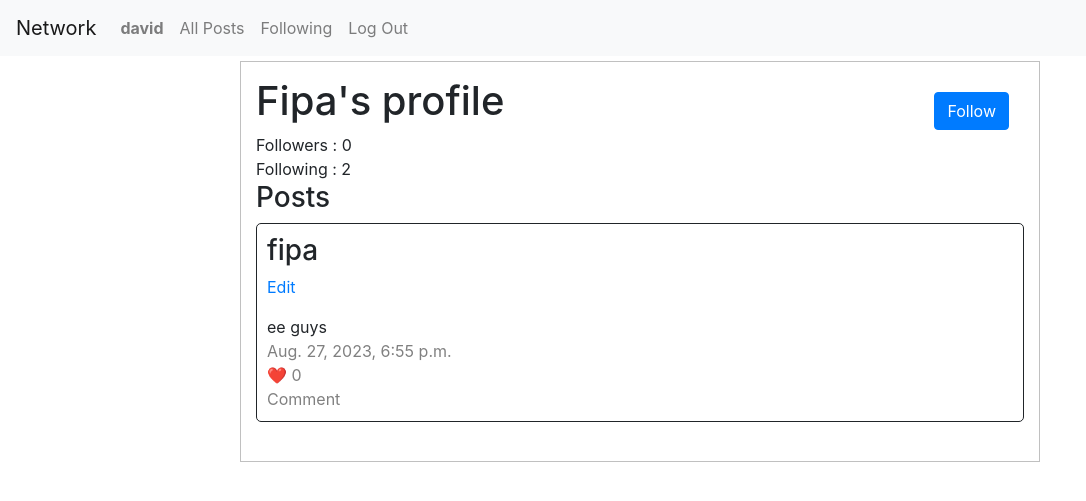
After one commit to Dadi04/network-project4, a Django app: a page that uses network/templates/network/layout.html in a window 1280 px wide. The commit adds this page. Shown: the top 501 px of the page, without its empty margins (0-1086 px from the left). Run offline with Django 3.2, Linux system fonts and the light colour scheme; a user stored in the database is signed in; data comes from the database, SQL or seed files in the repository; some libraries are stand-ins or nearby versions.

Commit message:
added features 'Profile Page' and 'Followers/Following'

```diff
--- a/network/models.py
+++ b/network/models.py
@@ -3,8 +3,8 @@ from django.db import models
 from django.utils import timezone
 
 class User(AbstractUser):
-    follows = models.IntegerField(default=0)
-    followers = models.IntegerField(default=0)
+    followers = models.JSONField(default=list)
+    following = models.JSONField(default=list)
 
 class NewPost(models.Model):
     posted_by = models.ForeignKey(User, on_delete=models.CASCADE, related_name='user')
--- a/network/static/network/styles.css
+++ b/network/static/network/styles.css
@@ -17,3 +17,17 @@
     text-decoration: none;
     color: gray;
 }
+
+#profile {
+    width: 800px;
+    height: auto;
+    margin: 5px auto;
+    border: 0.5px silver solid;
+    padding: 15px;
+}
+
+.follow {
+    display: inline;
+    float: right;
+    margin: 15px;
+}
--- a/network/templates/network/index.html
+++ b/network/templates/network/index.html
@@ -14,7 +14,7 @@
         {% if posts %}
             {% for post in posts %}
                 <div class="posts">
-                    <h3>{{ user.username }}</h3>
+                    <h3>{{ post.posted_by.username }}</h3>
                     <p><a href="#">Edit</a></p>
                     {{ post.text }}<br>
                     <span class="greytext">{{ post.timestamp }}</span><br>
--- a/network/templates/network/layout.html
+++ b/network/templates/network/layout.html
@@ -8,15 +8,14 @@
         <link href="{% static 'network/styles.css' %}" rel="stylesheet">
     </head>
     <body>
-
         <nav class="navbar navbar-expand-lg navbar-light bg-light">
-            <a class="navbar-brand" href="#">Network</a>
+            <a class="navbar-brand" href="{% url 'index' %}">Network</a>
 
             <div>
               <ul class="navbar-nav mr-auto">
                 {% if user.is_authenticated %}
                     <li class="nav-item">
-                        <a class="nav-link" href="#"><strong>{{ user.username }}</strong></a>
+                        <a class="nav-link" href="{% url 'profile' user.username %}"><strong>{{ user.username }}</strong></a>
                     </li>
                 {% endif %}
                 <li class="nav-item">
--- /dev/null
+++ b/network/templates/network/profile.html
@@ -0,0 +1,36 @@
+{% extends "network/layout.html" %}
+
+{% block title %}
+    Profile info
+{% endblock %}
+
+{% block body %}
+    <div id="profile">
+        {% if follow and not followed %}
+            <form action="{% url 'follow' user_profile.username %}" method="post">
+                {% csrf_token %}
+                <input type="submit" value="Follow" class="btn btn-primary follow">
+            </form>
+        {% elif followed and not follow %}
+            <button class="btn btn-primary follow" disabled>Following</button>
+        {% endif %}
+        <h1>{{ user_profile.username|capfirst }}'s profile</h1>
+        Followers : {{ user_profile.followers|length  }} <br>
+        Following : {{ user_profile.following|length  }} <br>
+        <h3>Posts</h3>
+        {% if posts %}
+            {% for post in posts %}
+                <div class="posts">
+                    <h3>{{ user_profile.username }}</h3>
+                    <p><a href="#">Edit</a></p>
+                    {{ post.text }}<br>
+                    <span class="greytext">{{ post.timestamp }}</span><br>
+                    <a href="#" class="greylink">❤️ {{ post.likes }}</a><br>
+                    <a href="#" class="greylink">Comment</a>
+                </div><br>
+            {% endfor %}
+        {% else %}
+            {{ user_profile.username }} haven't posted anything yet!
+        {% endif %}
+    </div>
+{% endblock %}
--- a/network/urls.py
+++ b/network/urls.py
@@ -8,5 +8,7 @@ urlpatterns = [
     path("login", views.login_view, name="login"),
     path("logout", views.logout_view, name="logout"),
     path("register", views.register, name="register"),
-    path("newpost", views.newpost, name="newpost")
+    path("newpost", views.newpost, name="newpost"),
+    path("profile/<str:username>", views.profile, name="profile"),
+    path("follow/<str:username>", views.follow, name="follow")
 ]
--- a/network/views.py
+++ b/network/views.py
@@ -1,15 +1,16 @@
 from django.contrib.auth import authenticate, login, logout
 from django.db import IntegrityError
 from django.http import HttpResponse, HttpResponseRedirect
-from django.shortcuts import render
+from django.shortcuts import redirect, render
 from django.urls import reverse
+from django.contrib.auth.decorators import login_required
 
 from .models import User, NewPost
 
 
 def index(request):
     return render(request, "network/index.html", {
-        "posts": NewPost.objects.all()
+        "posts": NewPost.objects.all().order_by('-timestamp')
     })
 
 
@@ -64,11 +65,55 @@ def register(request):
     else:
         return render(request, "network/register.html")
 
+@login_required
 def newpost(request):
     if request.method == "POST":
         text = request.POST['new_post']
         new_post = NewPost.objects.create(posted_by=request.user, text=text)
         new_post.save()
         return render(request, "network/index.html", {
-            "posts": NewPost.objects.all()
+            "posts": NewPost.objects.all().order_by('-timestamp')
         })
+
+@login_required
+def profile(request, username):
+    # if user's profile i am trying to connect to is mine, don't show any button
+    if username == request.user.username:
+        follow = False
+        followed = False
+    # if not
+    else:
+        # check if my name is in the follows list and if it is, turn on followed button
+        if request.user.username in User.objects.get(username=username).followers:
+            followed = True
+            follow = False
+        # if not
+        else:
+            # turn on follow button
+            followed = False
+            follow = True
+
+    return render(request, "network/profile.html", {
+        "user": request.user,
+        "user_profile": User.objects.get(username=username),
+        "posts": NewPost.objects.filter(posted_by=User.objects.get(username=username)).order_by('-timestamp'),
+        "follow": follow,
+        "followed": followed,
+    })
+
+@login_required
+def follow(request, username):
+    if request.method == "POST":
+        # get the info of the account i want to follow and give me it's list
+        user = User.objects.get(username=username)
+        # get a new follower's account
+        new_follower = User.objects.get(username=request.user.username)
+
+        # append follower to the user he is trying to follow
+        user.followers.append(new_follower.username)
+        user.save()
+        # append his account to following on my account
+        new_follower.following.append(user.username)
+        new_follower.save()
+        # redirect back to the same page
+        return redirect(request.META.get('HTTP_REFERER', 'network/index.html'))
```
Also changed, not shown: db.sqlite3, network/migrations/0003_remove_user_followers_alter_user_follows.py (added), network/migrations/0004_rename_follows_user_followers_user_following.py (added).
